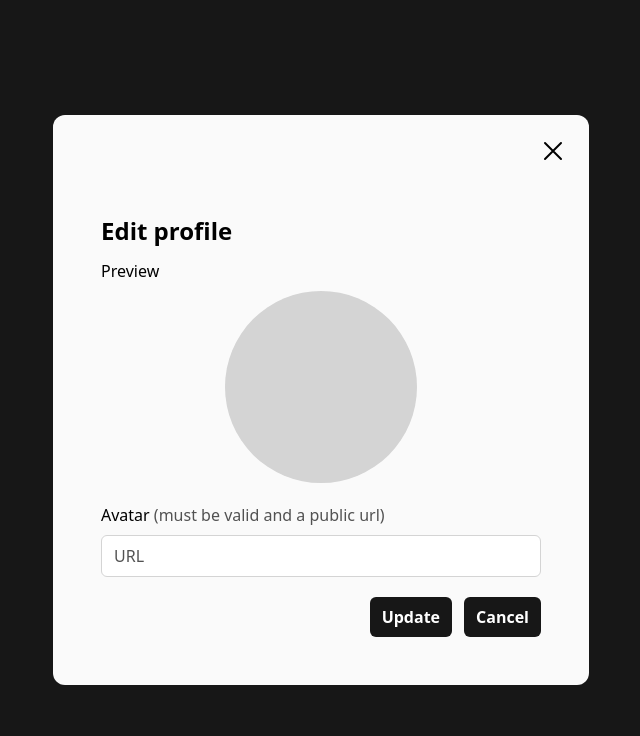
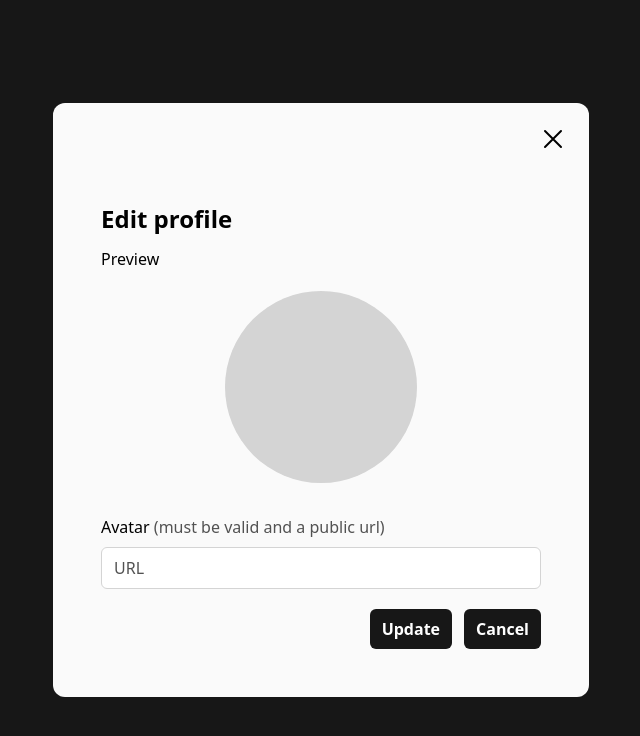
Before and after one commit to archivedhyseh/semester-project-2, a website: page profile-edit.html in a window 1280 px wide. Shown: the whole page, without its empty margins (319-959 px from the left). Drawn offline with nearby package versions, Linux system fonts and the light colour scheme; files that its build step writes are made by us from their sources.

Commit message:
removed comments, updated cancel button and fixed missing style classes

```diff
--- a/profile-edit.html
+++ b/profile-edit.html
@@ -41,26 +41,21 @@
           <div>
             <h2 class="text-2xl font-bold">Edit profile</h2>
           </div>
-
           <div>
             <form class="flex flex-col gap-5">
               <div class="flex flex-col gap-2">
-                <!-- preview -->
                 <p>Preview</p>
-                <div class="flex flex-row justify-center">
-                  <!-- image wrapper -->
+                <div class="m-3 flex flex-row justify-center">
                   <div
                     class="relative aspect-square h-48 overflow-hidden rounded-full"
                     id="preview-container"
                   >
-                    <!-- image -->
                     <div
                       class="absolute h-full w-full overflow-hidden bg-neutral-300 object-cover"
                     ></div>
                   </div>
                 </div>
               </div>
-
               <div class="flex flex-col gap-2">
                 <label for="edit-avatar"
                   >Avatar
@@ -74,23 +69,20 @@
                   id="edit-avatar"
                   placeholder="URL"
                 />
-                <div class="hidden" id="edit-avatar-error"></div>
+                <div class="hidden" id="edit-message"></div>
               </div>
-
               <div class="flex justify-end gap-3">
                 <button
-                  class="w-full cursor-pointer rounded-md bg-neutral-900 px-3 py-2 font-bold text-white md:w-fit"
+                  class="w-full cursor-pointer rounded-md bg-neutral-900 px-3 py-2 font-bold text-white transition duration-200 hover:bg-neutral-600 md:w-fit"
                   id="edit-update"
                 >
                   Update
                 </button>
-
-                <button
-                  class="w-fit cursor-pointer rounded-md bg-neutral-900 px-3 py-2 font-bold text-white"
-                  id="edit-cancel"
+                <a
+                  href="./profile.html"
+                  class="w-fit cursor-pointer rounded-md bg-neutral-900 px-3 py-2 font-bold text-white transition duration-200 hover:bg-neutral-600"
+                  >Cancel</a
                 >
-                  Cancel
-                </button>
               </div>
             </form>
           </div>
```
